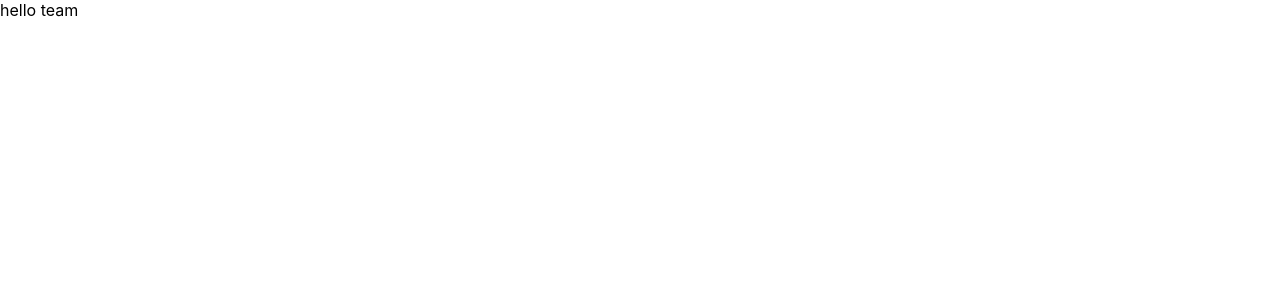
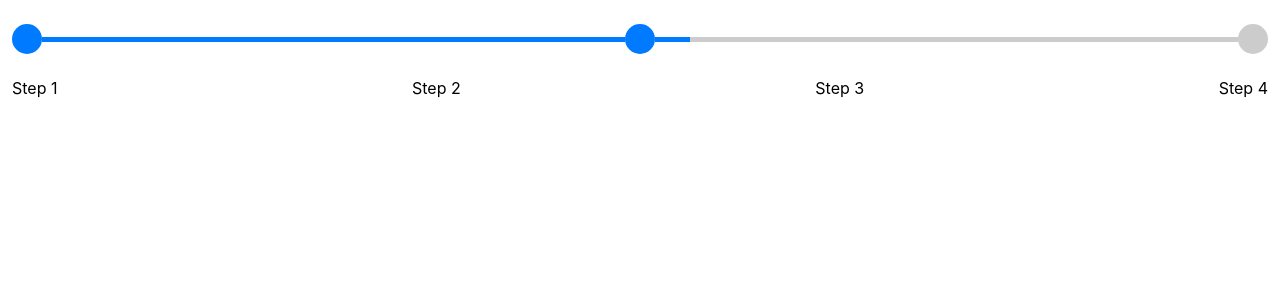
Before and after one commit to abhirna36/react-stepper, a React (Create React App) app: page / in a window 1280 px wide. Shown: the top 300 px of the page. Built offline with nearby package versions, Linux system fonts and the light colour scheme.

Commit message:
progress bar added

```diff
--- a/src/component/Stepper.js
+++ b/src/component/Stepper.js
@@ -1,10 +1,55 @@
-import React from 'react'
+import React, { useEffect, useState } from 'react'
 
-function Stepper() {
+function Stepper(props) {
+    const {numberOfSteps,completedStepColor,inactiveStepColor,completedProgressColor,remainingProgressColor,activeStep,labelText} = props;
+
+    const [progressSteps, setProgressSteps] = useState([]);
+
+    useEffect(() => {
+        let arr = [];
+        for(let i = 0; i<numberOfSteps; i++ ) {
+            arr.push(i);
+        }
+        setProgressSteps(arr);
+    },[]);
+
+    console.log("progress step length",progressSteps);
+
     return (
-        <div>
-            hello team
+        <div style={{flex: 1}}>
+        <div style={{display: "flex", flexDirection: 'row', justifyContent: 'space-between', alignItems: 'center', marginTop: 12, flex:1}}>
+            {/* {progressSteps.map((step, index) => {
+                return (
+                    <div style={{display: "flex", flexDirection: 'row', justifyContent: 'space-between', alignItems: 'center', marginTop: 12}}>
+                        <div style={{height: 30, width:30, borderRadius: 15,backgroundColor: completedStepColor, alignSelf: 'center'}} />
+                        {index !== progressSteps.length-1 && (
+                            <div style={{display: 'flex', flex: 1, width: 100,flexDirection: 'row', backgroundColor: activeStep > 1 ? completedProgressColor: '#cccccc'}}>
+                            <div style={{height: 5, width: 10, backgroundColor: completedProgressColor}}/>
+                        </div>
+                        )}
+                    </div>
+                )
+            })} */}
+            {/* <div style={{display: 'flex', flex: 1, width: 100,flexDirection: 'row', backgroundColor: activeStep > 1 ? completedProgressColor: '#cccccc'}}>
+                            <div style={{height: 5, width: 10, backgroundColor: completedProgressColor}}/>
+                        </div> */}
+            <div style={{height: 30, width:30, borderRadius: 15,backgroundColor: completedStepColor, alignSelf: 'center'}}></div>
+                <div style={{display: 'flex', flex: 1, flexDirection: 'row', backgroundColor: activeStep > 1 ? completedProgressColor: remainingProgressColor}}>
+                    <div style={{height: 5, width: 10, backgroundColor: completedProgressColor}}/>
+                </div>
+            <div style={{height: 30,width:30, borderRadius: 15,backgroundColor: activeStep > 1 ? completedStepColor: inactiveStepColor}} />
+            <div style={{display: 'flex', flex: 1, flexDirection: 'row', backgroundColor: activeStep > 2? completedProgressColor: remainingProgressColor}}>
+                <div style={{height: 5, width: 35, backgroundColor: activeStep > 1 ? completedProgressColor: remainingProgressColor}} />
+            </div>
+            <div style={{height: 30, width: 30, borderRadius: 15,backgroundColor: activeStep > 2 ? completedStepColor: inactiveStepColor}} />
         </div>
+
+        <div style={{display: 'flex',flexDirection: 'row', justifyContent: 'space-between', alignItems: 'center', marginTop: 8}}>
+            {progressSteps.map((step, index) => {
+                return <p style={{color: activeStep === index ? 'black' : 'inactiveStepColor'}}>{labelText} {step+1}</p>
+            })}
+        </div>
+    </div>
     )
 }
 
--- a/src/views/Example.js
+++ b/src/views/Example.js
@@ -1,12 +1,20 @@
-import React from 'react'
-import Stepper from '../component/Stepper'
+import React from "react";
+import Stepper from "../component/Stepper";
 
 function Example() {
-    return (
-        <div>
-           <Stepper numberOfSteps={4} />
-        </div>
-    )
+  return (
+    <div style={{display: 'flex', margin: 12,}}>
+      <Stepper
+        numberOfSteps={4}
+        completedStepColor={"#007bff"}
+        inactiveStepColor={"#cccccc"}
+        completedProgressColor={"#007bff"}
+        remainingProgressColor={"#cccccc"}
+        activeStep={2}
+        labelText={'Step'}
+      />
+    </div>
+  );
 }
 
-export default Example
+export default Example;
```
Also changed, not shown: src/component/style.css (added), src/component/style.js (deleted).
